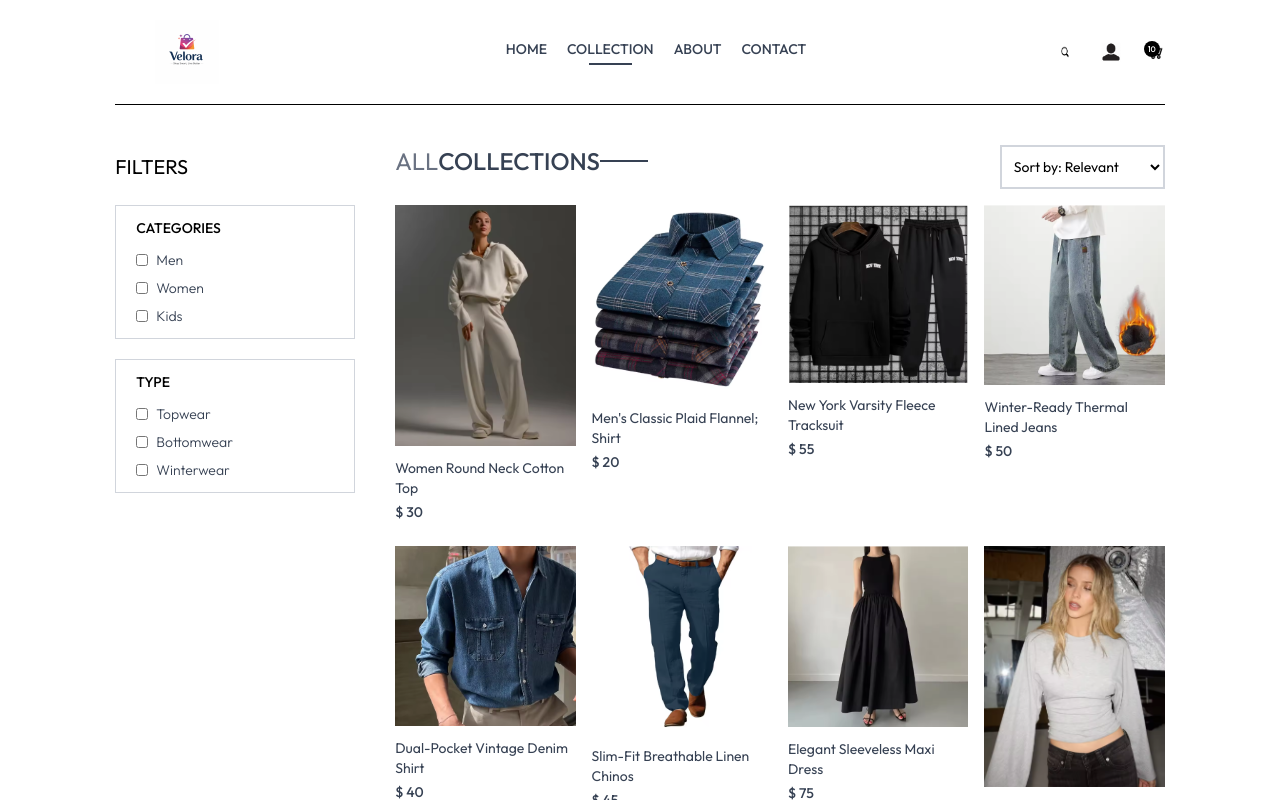
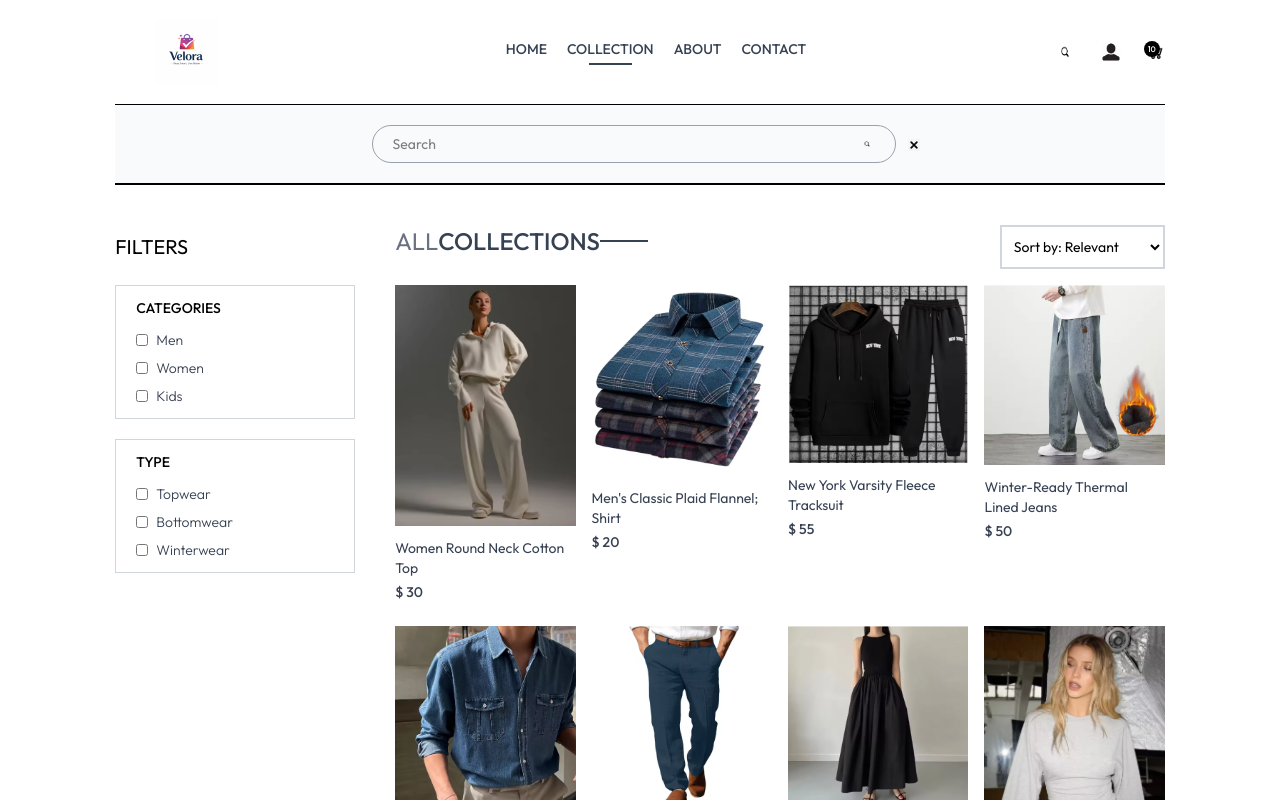
Before and after one commit to Madusith752/Velora, a React (Vite) app in the folder frontend/: page /collection in a window 1280 px wide. Both pictures are taken after a click on the picture 1064 px from the left and 52 px from the top of the page. Shown: the top 800 px of the page. Built offline with nearby package versions, Linux system fonts and the light colour scheme.

Commit message:
Searchbar and search functionality added.

```diff
--- a/frontend/src/App.jsx
+++ b/frontend/src/App.jsx
@@ -12,12 +12,14 @@ import PlaceOrder from './pages/PlaceOrder'
 import Orders from './pages/Orders'
 import Navbar from './components/Navbar'
 import Footer from './components/Footer'
+import SearchBar from './components/SearchBar'
 
 
 const App = () => {
   return (
     <div className='px-4 sm:px-[5vw] md:px-[7vw] lg:px-[9vw]'>
       <Navbar/>
+      <SearchBar/>
       <Routes>
         <Route path='/' element={<Home/>}/>
         <Route path='/collection' element={<Collection/>}/>
--- a/frontend/src/assets/assets.js
+++ b/frontend/src/assets/assets.js
@@ -1,6 +1,6 @@
 import bin_icon from './bin_icon.webp'
 import cart_icon from './cart_icon.png'
-import cross_icon from './cross_icon.webp'
+import cross_icon from './cross_icon.png'
 import exchange_icon from './exchange_icon.png'
 import search_icon from './search_icon.png'
 import profile_icon from './profile_icon.png'
--- a/frontend/src/components/Navbar.jsx
+++ b/frontend/src/components/Navbar.jsx
@@ -1,11 +1,14 @@
-import React from 'react'
+import React, { useContext } from 'react'
 import {assets} from '../assets/assets';
 import {Link, NavLink} from 'react-router-dom';
 import { useState } from 'react';
+import { ShopContext } from '../context/ShopContext';
 
 const Navbar = () => {
 
   const [visible,setVisible]= useState(false);
+
+  const {setShowSearch} = useContext(ShopContext);
 
   return (
     <div className='flex items-center justify-between py-5 font-medium'>
@@ -35,7 +38,7 @@ const Navbar = () => {
         </ul>
 
         <div className='flex items-center gap-6'>
-            <img src={assets.search_icon} alt="Search" className='w-6 h-6 cursor-pointer'/>
+            <img onClick={()=>setShowSearch(true)} src={assets.search_icon} alt="Search" className='w-6 h-6 cursor-pointer'/>
 
             <div className='group relative'>
                 <img className='w-5 cursor-pointer' src={assets.profile_icon} alt=""/>
--- /dev/null
+++ b/frontend/src/components/SearchBar.jsx
@@ -0,0 +1,33 @@
+import React, { useContext, useState } from 'react'
+import { assets } from '../assets/assets';
+import { ShopContext } from '../context/ShopContext';
+import { useLocation } from 'react-router-dom';
+import { useEffect } from 'react';
+
+const SearchBar = () => {
+
+    const {search, setSearch, showSearch, setShowSearch} = useContext(ShopContext);
+    const [visible, setVisible] = useState(false);
+    const location = useLocation();
+
+    useEffect(()=>{
+        if (location.pathname.includes('collection')){
+             setVisible(true);
+        }
+        else{
+            setVisible(false);
+        }
+    },[location])
+
+  return showSearch && visible ? (
+    <div className='border-t border-b bg-gray-50 text-center'>
+      <div className='inline-flex items-center justify-center border border-gray-400 px-5 py-2 my-5 mx-3 rounded-full w-3/4 sm:w-1/2'>
+        <input value={search} onChange={(e)=>setSearch(e.target.value)} className='flex-1 outline-none bg-inherit text-sm' type="text" placeholder='Search'/>
+        <img className='w-4' src={assets.search_icon} alt=""/>
+      </div>
+      <img onClick={()=>setShowSearch(false)} className='inline w-3 cursor-pointer' src={assets.cross_icon} alt=""/>
+    </div>
+  ) :null
+}
+
+export default SearchBar
--- a/frontend/src/context/ShopContext.jsx
+++ b/frontend/src/context/ShopContext.jsx
@@ -1,4 +1,4 @@
-import { createContext } from "react";
+import { createContext, useState } from "react";
 import { products } from "../assets/assets";
 
 export const ShopContext =createContext();
@@ -7,9 +7,12 @@ const ShopContextProvider = (props)=>{
 
     const currency ='$';
     const delivery_fee =10;
+    const [search, setSearch] = useState('');
+    const [showSearch, setShowSearch]= useState(false);
 
     const value = {
-        products,currency,delivery_fee
+        products,currency,delivery_fee,
+        search, setSearch,showSearch, setShowSearch
     }
 
     return (
--- a/frontend/src/pages/Collection.jsx
+++ b/frontend/src/pages/Collection.jsx
@@ -5,7 +5,7 @@ import Title from '../components/Title';
 import ProductItem from '../components/ProductItem';
 
 const Collection = () => {
-  const { products } = useContext(ShopContext);
+  const { products, search, showSearch } = useContext(ShopContext);
   const [showFilter, setShowFilter] = useState(false);
   const [filterProducts, setFilterProducts] = useState([]);
   const [category, setCategory] = useState([]);
@@ -30,6 +30,10 @@ const Collection = () => {
 
   const applyFilter = () => {
     let productsCopy = products.slice();
+
+    if (showSearch && search) {
+      productsCopy = productsCopy.filter(item => item.name.toLowerCase().includes(search.toLowerCase()))
+    }
 
     if (category.length > 0) {
       productsCopy = productsCopy.filter(item => category.includes(item.category));
@@ -64,7 +68,7 @@ const Collection = () => {
 
   useEffect(() => {
     applyFilter();
-  }, [category, subCategory]);
+  }, [category, subCategory, search, showSearch]);
 
   useEffect(()=>{
     sortProduct();
```
Also changed, not shown: frontend/src/assets/cross_icon.png (added), frontend/src/assets/cross_icon.webp (deleted).
